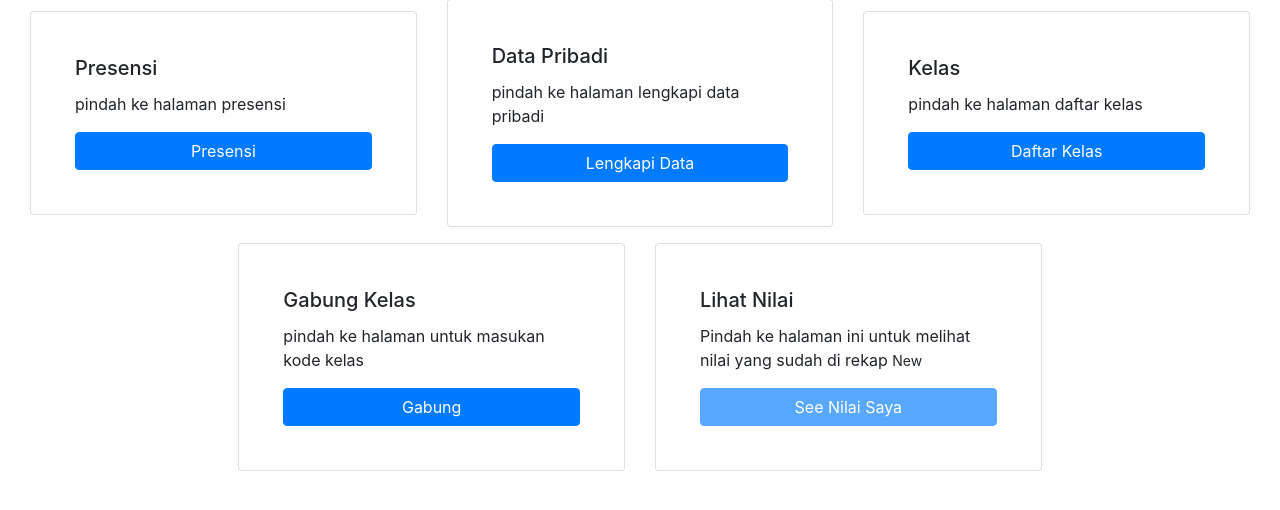
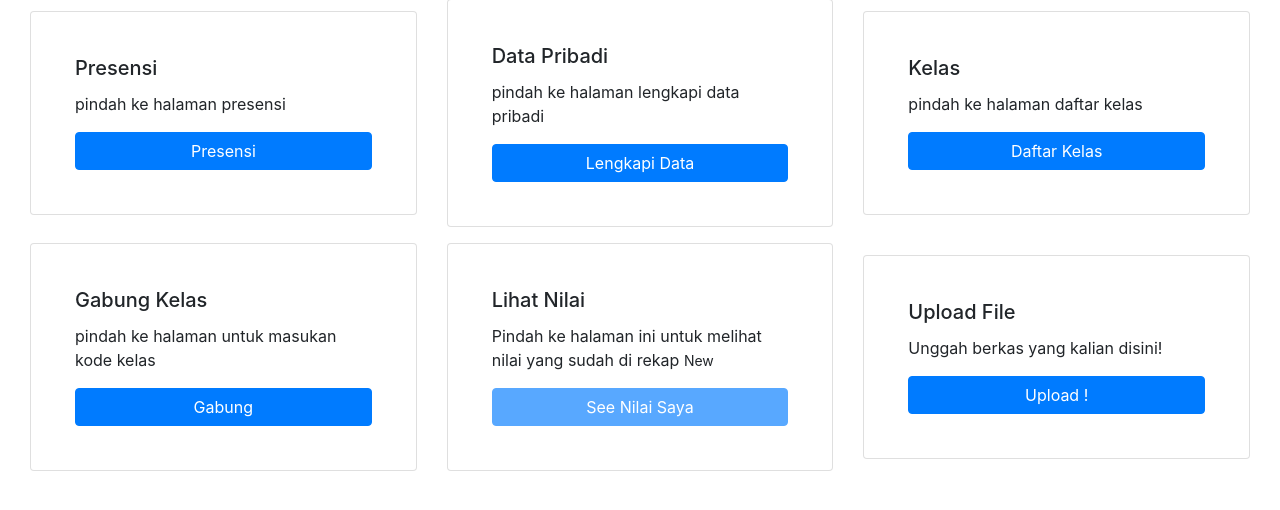
Before and after one commit to bintangx1902/lab_app_assistant, a Django app: template presence/templates/presence/mhs_landing.html in a window 1280 px wide. Shown: the part 115-625 px from the top of the page. Run offline with Django 3.2, Linux system fonts and the light colour scheme; the template is opened without the code that fills it, so the values that code supplies are empty.

Commit message:
add new link

```diff
--- a/presence/templates/presence/mhs_landing.html
+++ b/presence/templates/presence/mhs_landing.html
@@ -55,6 +55,15 @@
             </div>
         </div>
 
+        <div class="col-lg-4 col-md-6 col-12">
+            <div class="card p-4 mb-3">
+                <div class="card-body">
+                    <h5 class="card-title">Upload File</h5>
+                    <p class="card-text">Unggah berkas yang kalian disini!</p>
+                    <a href="{% url 'file:upload' %}" class="btn btn-primary col">Upload !</a>
+                </div>
+            </div>
+        </div>
 
         {% if user.user.is_controller %}
         <div class="col-lg-4 col-md-6 col-12">
```
